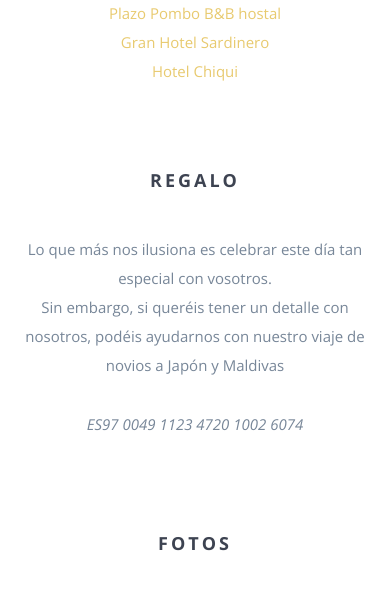
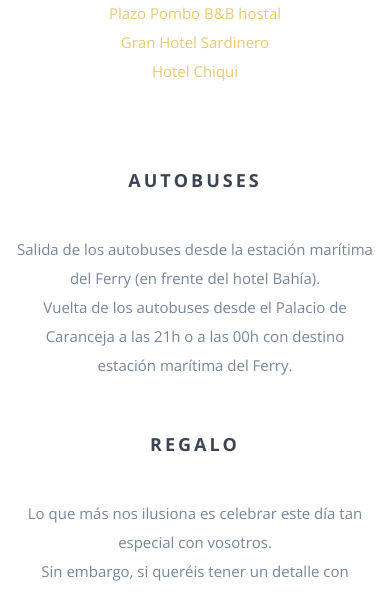
Before and after one commit to javiarrobas/carlosycarlos, a website: page index.html in a window 390 px wide. Shown: the part 2411-3003 px from the top of the page. Drawn offline with nearby package versions, Linux system fonts and the light colour scheme; some packages are replaced by stand-ins of ours; files whose address does not match are found by name.

Commit message:
Add autobuses section.

```diff
--- a/index.html
+++ b/index.html
@@ -74,6 +74,7 @@
                             <li><a href="#agenda">Agenda</a></li>
                             <li><a href="#finca" class="login">Finca</a></li>
                             <li><a href="#hoteles" class="login">Hoteles</a></li>
+                            <li><a href="#autobuses" class="login">Autobuses</a></li>
                             <li><a href="#regalo" class="login">Regalo</a></li>
                             <li><a href="#eng-fotos">Fotos</a></li>
                         </ul>
@@ -216,6 +217,24 @@
                     <a href="https://www.hotelsardinero.es/es/">Gran Hotel Sardinero</a> <br>
                     <a href="https://www.hotelchiqui.com/es/?utm_source=google&utm_medium=organic&utm_campaign=Google_My_Business">Hotel Chiqui</a> <br>
                 </p>
+                </p>
+            </div>
+        </div>
+    </div>
+</section>
+
+
+
+<section id="autobuses" class="section">
+    <div class="container">
+        <div class="row">
+            <div class="col-md-12 text-center">
+                <h3 class="header">Autobuses</h3>
+            </div>
+            <div class="col-md-12 text-center">
+                <p>
+                Salida de los autobuses desde la estación marítima del Ferry (en frente del hotel Bahía). <br>
+                Vuelta de los autobuses desde el Palacio de Caranceja a las 21h o a las 00h con destino estación marítima del Ferry.
                 </p>
             </div>
         </div>
```
